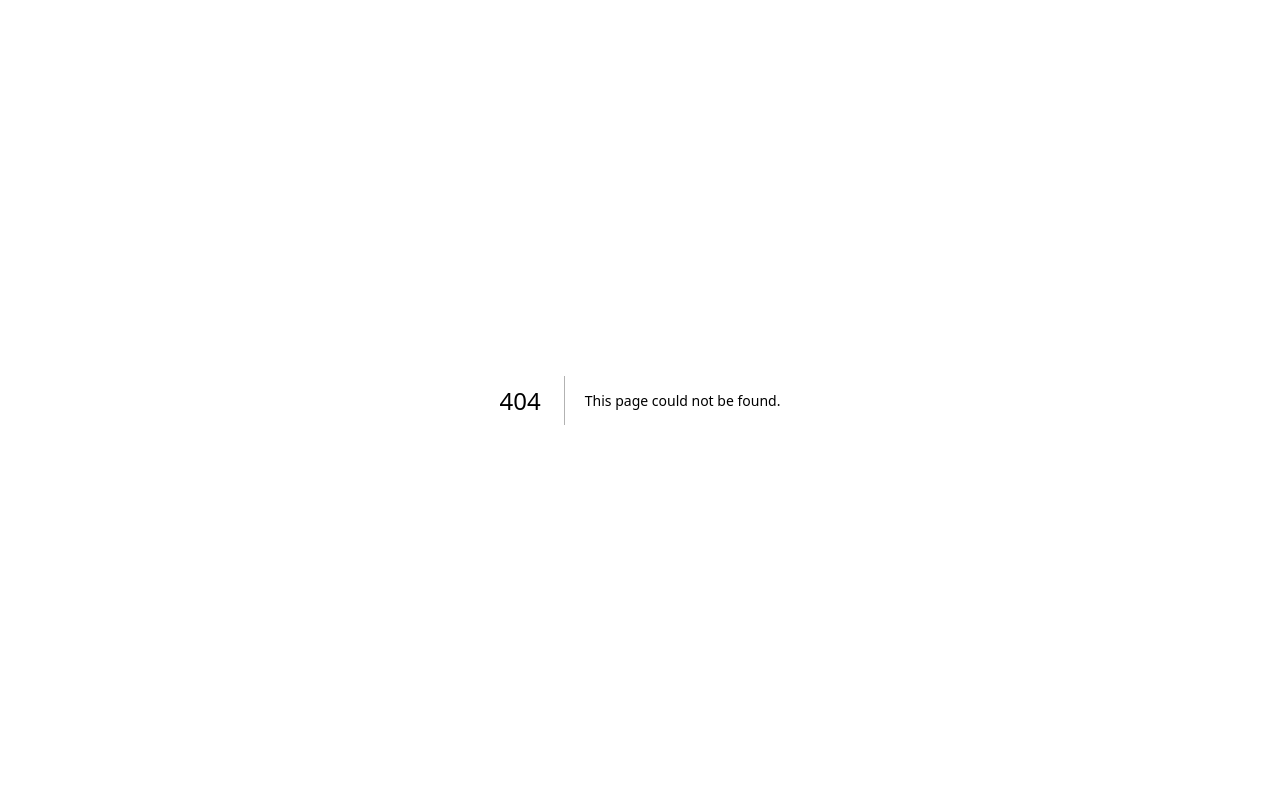
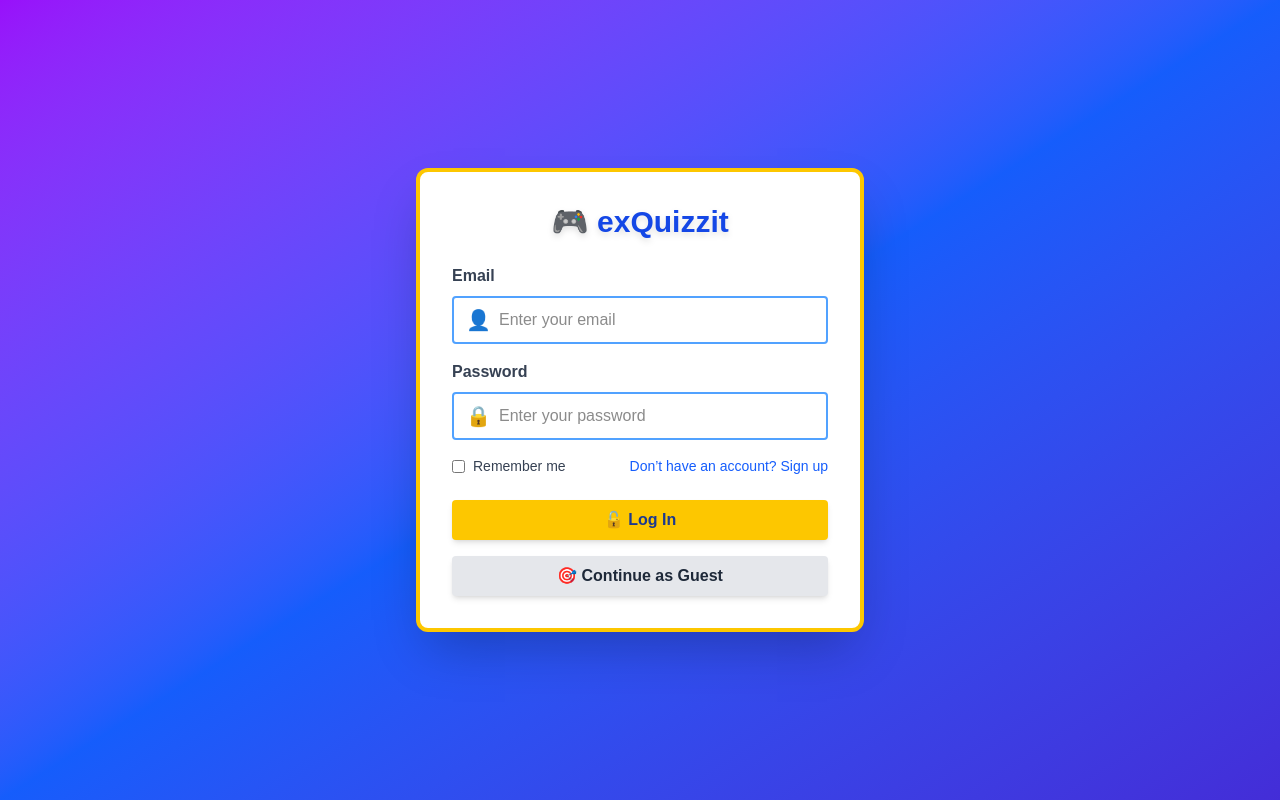
Before and after one commit to pooch1e/exQuizzit, a Next.js app: page /login in a window 1280 px wide. Before the commit this address had no page. Built offline with nearby package versions, Linux system fonts and the light colour scheme; no server answers.

Commit message:
Add login page

```diff
--- /dev/null
+++ b/src/app/login/page.tsx
@@ -0,0 +1,221 @@
+"use client";
+
+import { useState } from "react";
+import { useRouter } from "next/navigation";
+import { supabase } from "../lib/supabaseClient";
+
+export default function LoginPage() {
+  const [email, setEmail] = useState("");
+  const [password, setPassword] = useState("");
+  const [username, setUsername] = useState("");
+  const [rememberMe, setRememberMe] = useState(false);
+  const [isSigningUp, setIsSigningUp] = useState(false);
+  const [isLoading, setIsLoading] = useState(false);
+  const [errorMessage, setErrorMessage] = useState("");
+
+  const router = useRouter();
+
+  async function handleFormSubmit(event: React.FormEvent) {
+    event.preventDefault();
+
+    if (!email || !password || (isSigningUp && !username)) {
+      setErrorMessage("Please fill in all required fields.");
+      return;
+    }
+
+    setErrorMessage("");
+    setIsLoading(true);
+
+    if (isSigningUp) {
+      // Sign up flow
+      // const { data: existingUsers, error: fetchError } = await supabase
+      //   .from("users")
+      //   .select("*")
+      //   .eq("userName", username);
+
+      // if (fetchError) {
+      //   setErrorMessage("Error checking username availability.");
+      //   setIsLoading(false);
+      //   return;
+      // }
+
+      // if (existingUsers.length > 0) {
+      //   setErrorMessage(
+      //     "That username is already taken. Please choose another."
+      //   );
+      //   setIsLoading(false);
+      //   return;
+      // }
+
+      const { data, error } = await supabase.auth.signUp({
+        email,
+        password,
+      });
+
+      if (error) {
+        setErrorMessage(error.message);
+        setIsLoading(false);
+        return;
+      }
+
+      const user = data.user;
+
+      if (!user) {
+        setErrorMessage("Signup succeeded but no user object returned.");
+        setIsLoading(false);
+        return;
+      }
+
+      // Insert into custom 'users' table
+      const { error: insertError } = await supabase.from("users").insert([
+        {
+          id: user.id,
+          email,
+          userName: username,
+        },
+      ]);
+
+      if (insertError) {
+        // setErrorMessage("Signed up, but failed to save user data.");
+        // setIsLoading(false);
+        // return;
+        console.error(
+          "Insert into users table failed:",
+          JSON.stringify(insertError, null, 2)
+        );
+
+        setErrorMessage("Signed up, but failed to save user data.");
+        setIsLoading(false);
+        return;
+      }
+      //after creating main page
+      router.push("/main");
+    } else {
+      // Login flow
+      const { error } = await supabase.auth.signInWithPassword({
+        email,
+        password,
+      });
+
+      if (error) {
+        setErrorMessage(error.message);
+        setIsLoading(false);
+        return;
+      }
+      //after creating main page
+      router.push("/main");
+    }
+
+    setIsLoading(false);
+  }
+
+  return (
+    <main className="flex items-center justify-center min-h-screen bg-gradient-to-br from-purple-600 via-blue-600 to-indigo-700">
+      <form
+        onSubmit={handleFormSubmit}
+        className="bg-white bg-opacity-90 p-8 rounded-xl shadow-2xl w-full max-w-md border-4 border-yellow-400"
+      >
+        <h1 className="text-3xl font-extrabold text-center text-blue-700 mb-6 drop-shadow-md">
+          🎮 exQuizzit
+        </h1>
+
+        {/* Email */}
+        <label className="block mb-2 font-semibold text-gray-700">Email</label>
+        <div className="flex items-center border-2 border-blue-400 rounded mb-4 px-3 py-2">
+          <span className="text-xl text-gray-600 mr-2">👤</span>
+          <input
+            type="email"
+            className="w-full focus:outline-none bg-transparent"
+            placeholder="Enter your email"
+            value={email}
+            onChange={(e) => setEmail(e.target.value)}
+          />
+        </div>
+
+        {/* Password */}
+        <label className="block mb-2 font-semibold text-gray-700">
+          Password
+        </label>
+        <div className="flex items-center border-2 border-blue-400 rounded mb-4 px-3 py-2">
+          <span className="text-xl text-gray-600 mr-2">🔒</span>
+          <input
+            type="password"
+            className="w-full focus:outline-none bg-transparent"
+            placeholder="Enter your password"
+            value={password}
+            onChange={(e) => setPassword(e.target.value)}
+          />
+        </div>
+
+        {/* Username (only for sign-up) */}
+        {isSigningUp && (
+          <>
+            <label className="block mb-2 font-semibold text-gray-700">
+              Username
+            </label>
+            <div className="flex items-center border-2 border-blue-400 rounded mb-4 px-3 py-2">
+              <span className="text-xl text-gray-600 mr-2">🧑‍🎤</span>
+              <input
+                type="text"
+                className="w-full focus:outline-none bg-transparent"
+                placeholder="Choose a username"
+                value={username}
+                onChange={(e) => setUsername(e.target.value)}
+              />
+            </div>
+          </>
+        )}
+
+        {/* Remember me + toggle */}
+        <div className="flex items-center justify-between mb-6">
+          <label className="inline-flex items-center">
+            <input
+              type="checkbox"
+              className="mr-2"
+              checked={rememberMe}
+              onChange={(e) => setRememberMe(e.target.checked)}
+            />
+            <span className="text-sm text-gray-700">Remember me</span>
+          </label>
+          <span
+            onClick={() => setIsSigningUp(!isSigningUp)}
+            className="text-sm text-blue-600 hover:underline cursor-pointer"
+          >
+            {isSigningUp
+              ? "Already have an account? Log in"
+              : "Don’t have an account? Sign up"}
+          </span>
+        </div>
+
+        {/* Error Message */}
+        {errorMessage && (
+          <p className="text-red-600 text-sm font-semibold mb-4">
+            {errorMessage}
+          </p>
+        )}
+
+        {/* Submit Button */}
+        <button
+          type="submit"
+          className="w-full bg-yellow-400 text-blue-900 font-bold py-2 rounded hover:bg-yellow-300 transition duration-200 shadow-md disabled:opacity-50"
+          disabled={isLoading}
+        >
+          {isSigningUp
+            ? isLoading
+              ? "Creating account..."
+              : "🚀 Sign Up"
+            : isLoading
+            ? "Logging in..."
+            : "🔓 Log In"}
+        </button>
+        <button
+          type="button"
+          onClick={() => router.push("/main")}
+          className="mt-4 w-full bg-gray-200 text-gray-800 font-bold py-2 rounded hover:bg-gray-300 transition duration-200 shadow-md"
+        >
+          🎯 Continue as Guest
+        </button>
+      </form>
+    </main>
+  );
+}
```
